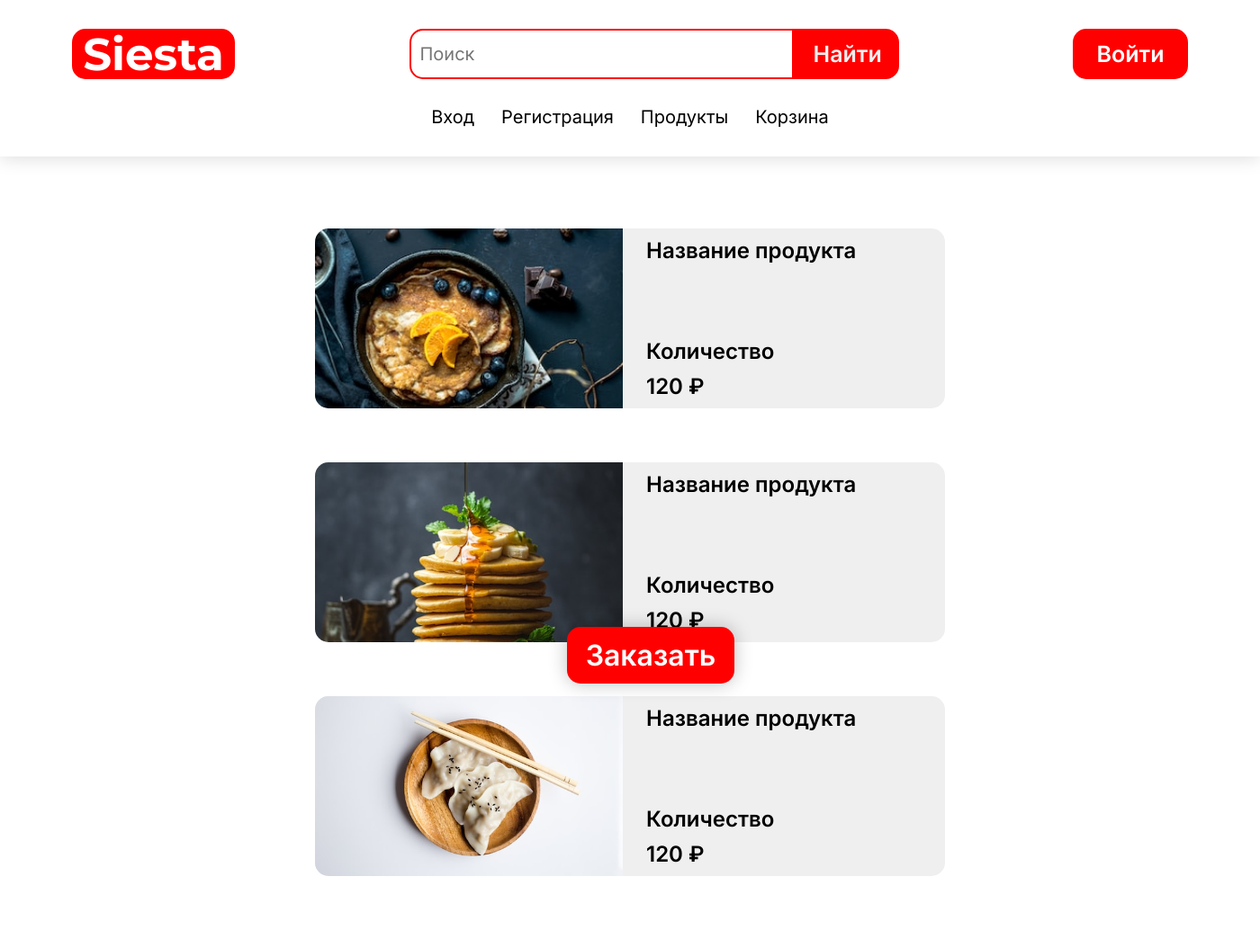
After one commit to sergeevevgen/Cafe_Siesta, a Spring Boot app: page /product/card in a window 1400 px wide. The commit adds this page. Shown: the whole page at 90% size. Run offline with Spring Boot 4, Linux system fonts and the light colour scheme; data that the repository does not hold is empty; some libraries are stand-ins or nearby versions.

Commit message:
add navbar & main page

```diff
--- a/src/main/java/client/mvc/ProductMvcController.java
+++ b/src/main/java/client/mvc/ProductMvcController.java
@@ -52,12 +52,12 @@ public class ProductMvcController {
                         .toList());
         return "signup";
     }
-    @GetMapping("/navbar")
+    @GetMapping("/card")
     public String getNavbar(Model model) {
         model.addAttribute("products",
                 productService.findAllProducts().stream()
                         .map(ProductDto::new)
                         .toList());
-        return "navbar";
+        return "card";
     }
 }
--- a/src/main/resources/public/css/index.css
+++ b/src/main/resources/public/css/index.css
@@ -55,7 +55,7 @@
     flex-grow: 0;
 }
 
-.product-image {
+.product-image-menu {
     display: flex;
     flex-direction: column;
     align-items: flex-start;
@@ -200,3 +200,150 @@ h3 {
     order: 0;
     flex-grow: 0;
 }
+
+.product-card {
+    display: flex;
+    flex-direction: row;
+    align-items: flex-start;
+    padding: 0px 16px 0px 0px;
+
+    width: 700px;
+    height: 200px;
+
+    background: #EFEFEF;
+    border-radius: 15px;
+}
+
+.product-image-card{
+    display: flex;
+    flex-direction: column;
+    align-items: flex-start;
+    object-fit: cover;
+    padding: 0px;
+    gap: 10px;
+
+    width: 342px;
+    height: 200px;
+
+    border-radius: 15px 0px 0px 15px;
+}
+
+.product-card-info {
+    display: flex;
+    flex-direction: column;
+    justify-content: center;
+    align-items: center;
+    padding: 0px 10px 0px 26px;
+
+    width: 342px;
+    height: 200px;
+}
+
+.card-info-name {
+    display: flex;
+    flex-direction: row;
+    align-items: flex-start;
+    padding: 10px 10px 10px 0px;
+    gap: 10px;
+
+    width: 306px;
+    height: 112px;
+
+    font-family: 'Inter';
+    font-style: normal;
+    font-weight: 400;
+    font-size: 20px;
+    line-height: 20px;
+
+    color: #121219;
+
+    /* Inside auto layout */
+
+    flex: none;
+    order: 0;
+    align-self: stretch;
+    flex-grow: 1;
+}
+
+.card-info-sum {
+    display: flex;
+    flex-direction: row;
+    align-items: flex-start;
+    padding: 10px 10px 10px 0px;
+    gap: 10px;
+
+    width: 306px;
+    height: 39px;
+
+    font-family: 'Inter';
+    font-style: normal;
+    font-weight: 400;
+    font-size: 20px;
+    line-height: 20px;
+
+    color: #121219;
+
+    /* Inside auto layout */
+
+    flex: none;
+    order: 1;
+    align-self: stretch;
+    flex-grow: 0;
+}
+
+.card-info-price {
+    display: flex;
+    flex-direction: row;
+    align-items: flex-start;
+    padding: 10px 10px 10px 0px;
+    gap: 10px;
+
+    width: 306px;
+    height: 49px;
+
+    font-family: 'Inter';
+    font-style: normal;
+    font-weight: 400;
+    font-size: 20px;
+    line-height: 20px;
+    color: #D5A600;
+
+    border-radius: 15px;
+
+    /* Inside auto layout */
+
+    flex: none;
+    order: 2;
+    align-self: stretch;
+    flex-grow: 0;
+}
+
+.order-btn {
+    display: flex;
+    flex-direction: row;
+    justify-content: center;
+    align-items: center;
+    padding: 12px 20px;
+    gap: 10px;
+    border: none;
+
+    position: fixed;
+    width: 186px;
+    height: 63px;
+    left: 45%;
+    bottom: 5%;
+
+    /* красный */
+
+    background: #FF0000;
+    border-radius: 15px;
+    box-shadow: 0px 0px 20px rgba(0, 0, 0, 0.25);
+
+    font-family: 'Inter';
+    font-style: normal;
+    font-weight: 600;
+    font-size: 32px;
+    line-height: 39px;
+    text-align: center;
+    color: #FFFFFF;
+}
--- /dev/null
+++ b/src/main/resources/templates/card.html
@@ -0,0 +1,70 @@
+<!DOCTYPE html>
+<html lang="en"
+      xmlns:th="http://www.w3.org/1999/xhtml">
+<head>
+    <meta charset="UTF-8">
+    <meta http-equiv="X-UA-Compatible" content="IE=edge">
+    <meta name="viewport" content="width=device-width, initial-scale=1.0">
+    <link
+            rel="stylesheet"
+            href="https://cdnjs.cloudflare.com/ajax/libs/font-awesome/6.3.0/css/all.min.css"
+            integrity="sha512-SzlrxWUlpfuzQ+pcUCosxcglQRNAq/DZjVsC0lE40xsADsfeQoEypE+enwcOiGjk/bSuGGKHEyjSoQ1zVisanQ=="
+            crossorigin="anonymous"
+            referrerpolicy="no-referrer"
+    />
+    <link rel="preconnect" href="https://fonts.googleapis.com">
+    <link rel="preconnect" href="https://fonts.gstatic.com" crossorigin>
+    <link href="https://fonts.googleapis.com/css2?family=Inter:wght@400;500;600&family=Montserrat:wght@700&display=swap" rel="stylesheet">
+    <script src="/js/navbar.js"></script>
+    <link rel="stylesheet" href="/css/index.css"/>
+    <title>Корзина</title>
+</head>
+<body>
+<div th:insert="navbar"></div>
+<main class="main">
+    <div class="product-card">
+        <img class="product-image-card" src="images/image1.jpg" alt="Описание изображения">
+        <div class="product-card-info">
+            <div class="card-info-name">
+                <h2>Название продукта</h2>
+            </div>
+            <div class="card-info-sum">
+                <h2>Количество</h2>
+            </div>
+            <div class="card-info-price">
+                <h2>120 ₽</h2>
+            </div>
+        </div>
+    </div>
+    <div class="product-card">
+        <img class="product-image-card" src="images/image2.jpg" alt="Описание изображения">
+        <div class="product-card-info">
+            <div class="card-info-name">
+                <h2>Название продукта</h2>
+            </div>
+            <div class="card-info-sum">
+                <h2>Количество</h2>
+            </div>
+            <div class="card-info-price">
+                <h2>120 ₽</h2>
+            </div>
+        </div>
+    </div>
+    <div class="product-card">
+        <img class="product-image-card" src="images/image3.jpg" alt="Описание изображения">
+        <div class="product-card-info">
+            <div class="card-info-name">
+                <h2>Название продукта</h2>
+            </div>
+            <div class="card-info-sum">
+                <h2>Количество</h2>
+            </div>
+            <div class="card-info-price">
+                <h2>120 ₽</h2>
+            </div>
+        </div>
+    </div>
+    <input type="submit" class="order-btn" value="Заказать">
+</main>
+</body>
+</html>
--- a/src/main/resources/templates/navbar.html
+++ b/src/main/resources/templates/navbar.html
@@ -32,6 +32,7 @@
             <a class="link" th:href="@{/product/login}">Вход</a>
             <a class="link" th:href="@{/product/signup}">Регистрация</a>
             <a class="link" th:href="@{/}">Продукты</a>
+            <a class="link" th:href="@{/product/card}">Корзина</a>
         </div>
     </div>
 </header>
```
Also changed, not shown: src/main/resources/templates/index.html (+10 -10 lines).
